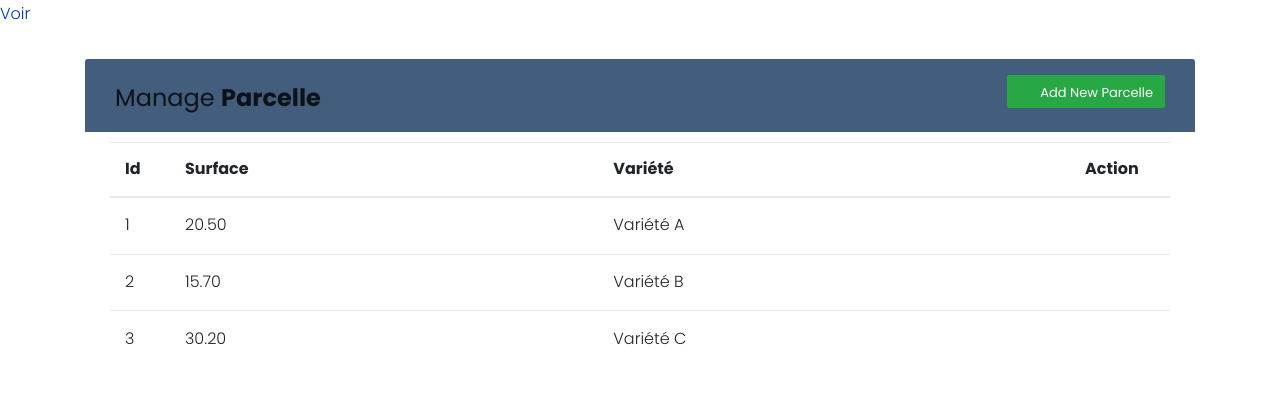
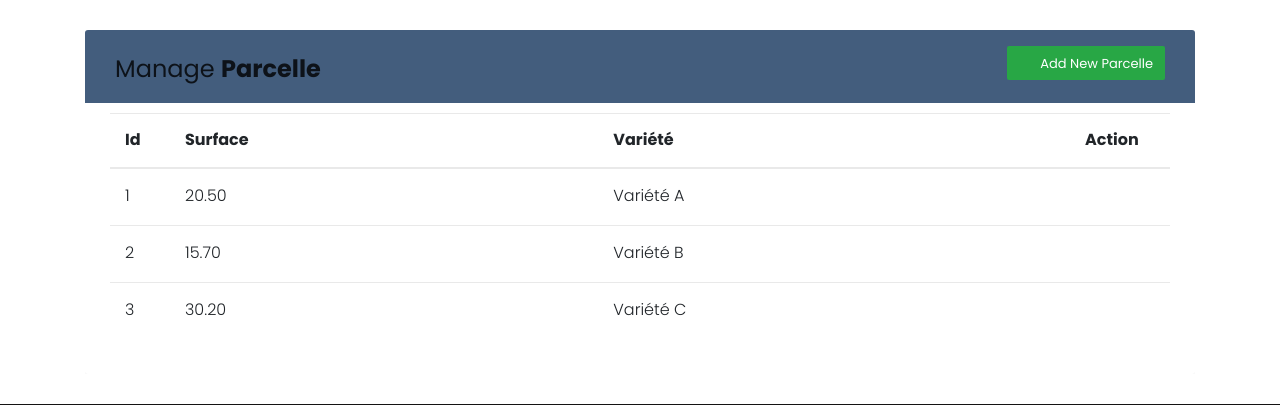
Before and after one commit to NanamS-ui/ProjetThe, a PHP site: page /pages/parcelle.php in a window 1280 px wide. Shown: the part 73-478 px from the top of the page. Run offline with PHP 8.4, Linux system fonts and the light colour scheme; data comes from the database, SQL or seed files in the repository; some libraries are stand-ins or nearby versions.

Commit message:
Update parcelle.php

```diff
--- a/pages/parcelle.php
+++ b/pages/parcelle.php
@@ -49,7 +49,7 @@
 <body>
 
     <?php include 'header.html' ?>
-    <a href="./modifParcelle.php">Voir</a>
+
     <div class="container-xl">
         <div class="table-responsive">
             <div class="table-wrapper">
```
